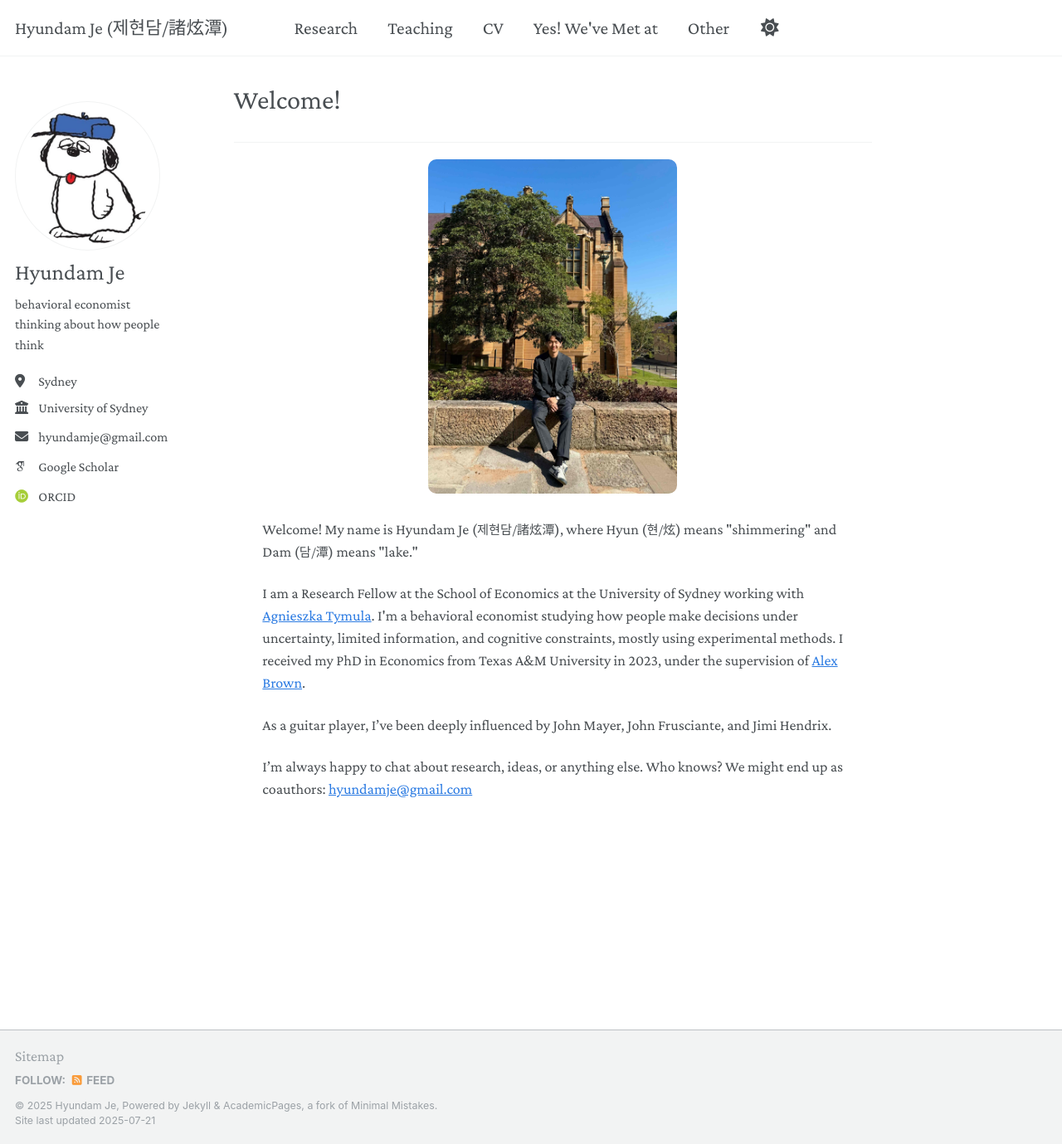
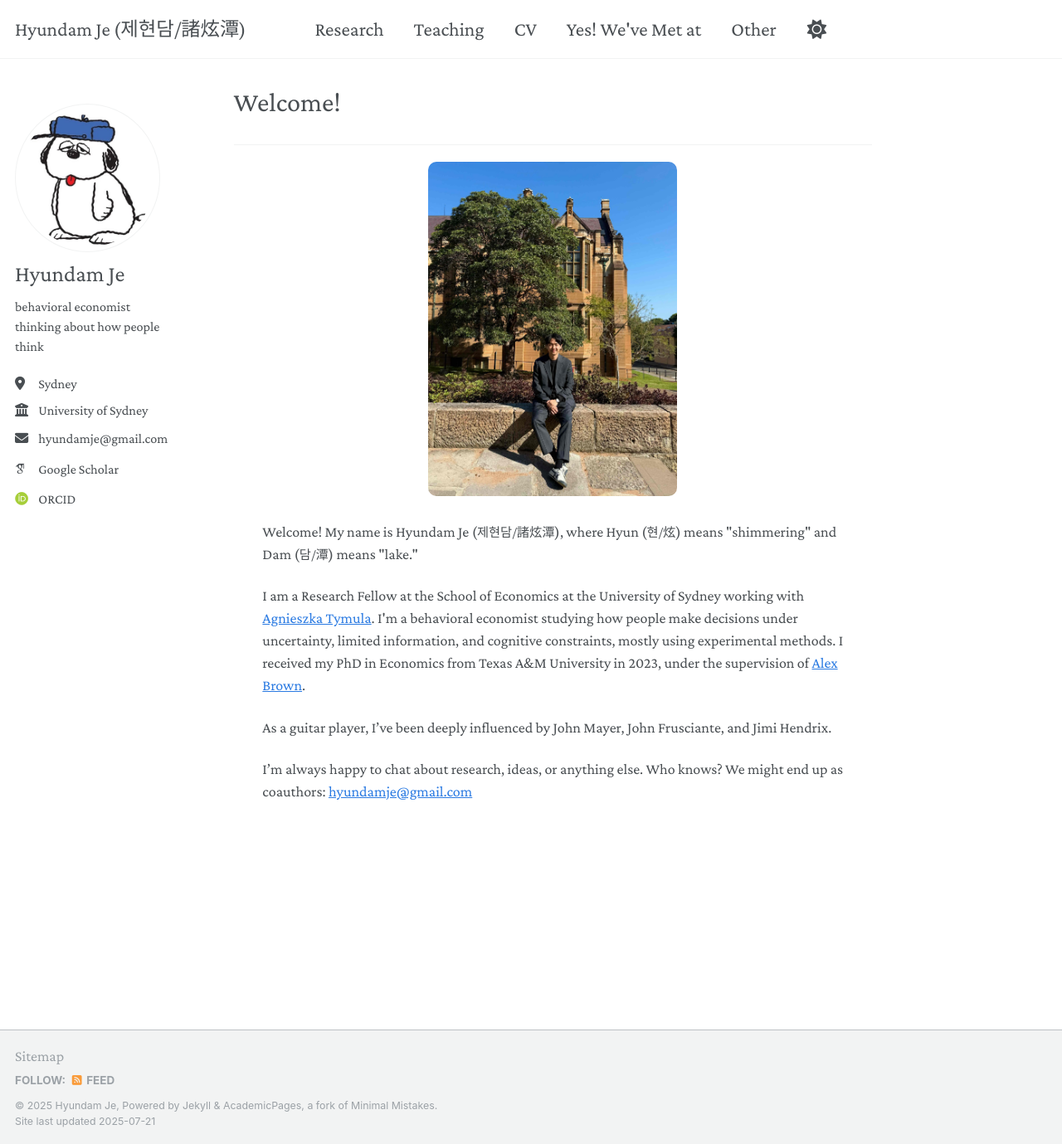
Before and after one commit to hyundamje/hyundamje.github.io, a Jekyll site: the page built from _pages/about.md, in a window 1280 px wide and 1379 px high. Shown: the whole window at 83% size. Built offline with Jekyll 4.4.1, drawn with Linux system fonts in a browser that asks for light colours; some web fonts are replaced.

Commit message:
Update custom.css

```diff
--- a/assets/css/custom.css
+++ b/assets/css/custom.css
@@ -4,8 +4,8 @@
 .masthead__menu a {
 
   font-family: 'Crimson Pro', serif !important;
-   font-size: 1.2rem !important;
-  font-weight: 500;
+   font-size: 1.3rem !important;
+  font-weight: 400;
 }
 
 .author__name {
```
